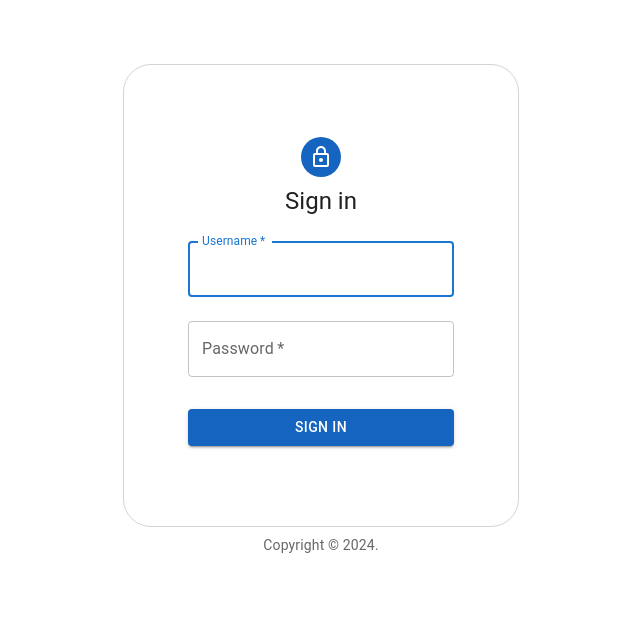
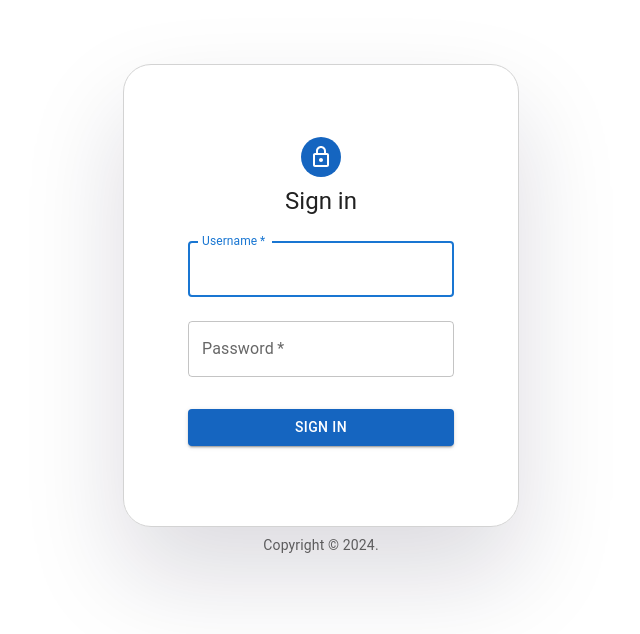
Before and after one commit to mailmebhav/member-mgmt-app, a Next.js app: page /login in a window 1280 px wide. Shown: the top 634 px of the page, without its empty margins (319-959 px from the left). Built offline with nearby package versions, Linux system fonts and the light colour scheme.

Commit message:
box shadow added

```diff
--- a/src/pages/login/index.tsx
+++ b/src/pages/login/index.tsx
@@ -18,6 +18,7 @@ const index = () => {
             border: '0.5px solid lightgray',
             borderRadius: 7,
             padding: 8,
+            boxShadow: 'rgba(17, 12, 46, 0.15) 0px 48px 100px 0px',
           }}
         >
           {/* <Box
```
